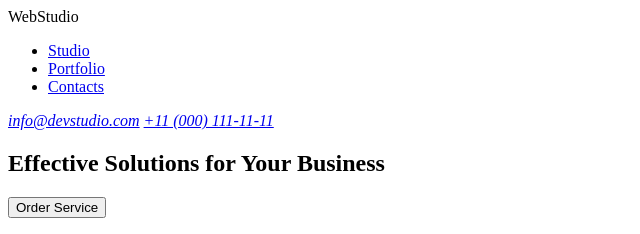
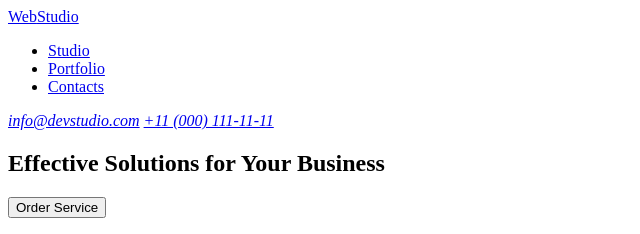
Before and after one commit to MarcinJaroszewicz/goit-markup-hw-01, a plain HTML site: page index.html in a window 1280 px wide. Shown: the top 234 px of the page, 0-640 px from the left. Drawn offline with Linux system fonts and the light colour scheme.

Commit message:
Update index.html

```diff
--- a/index.html
+++ b/index.html
@@ -9,7 +9,7 @@
   <body>
     <header>
       <nav>
-        <span>Web</span><span>Studio</span>
+        <a href="./index.html"><span>Web</span><span>Studio</span></a>
         <ul>
           <li>
             <a href="#">Studio</a>
```
